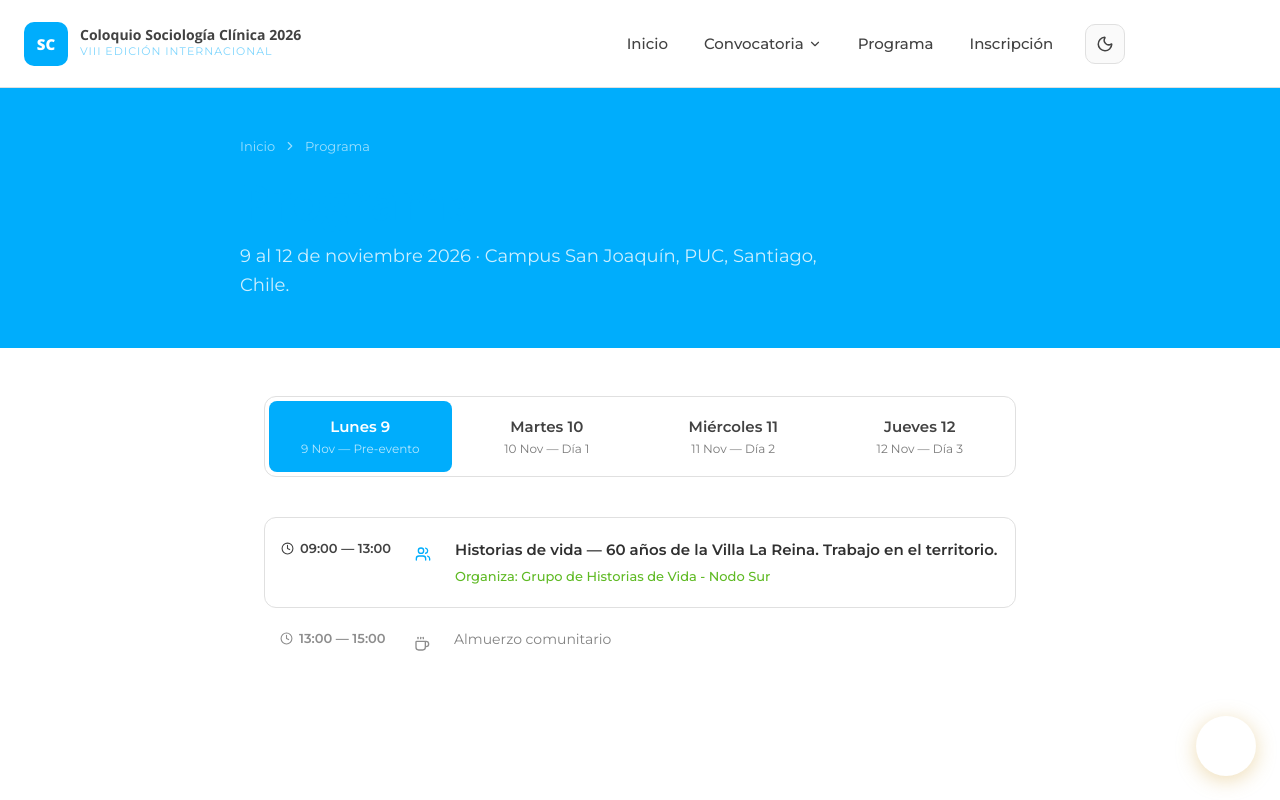
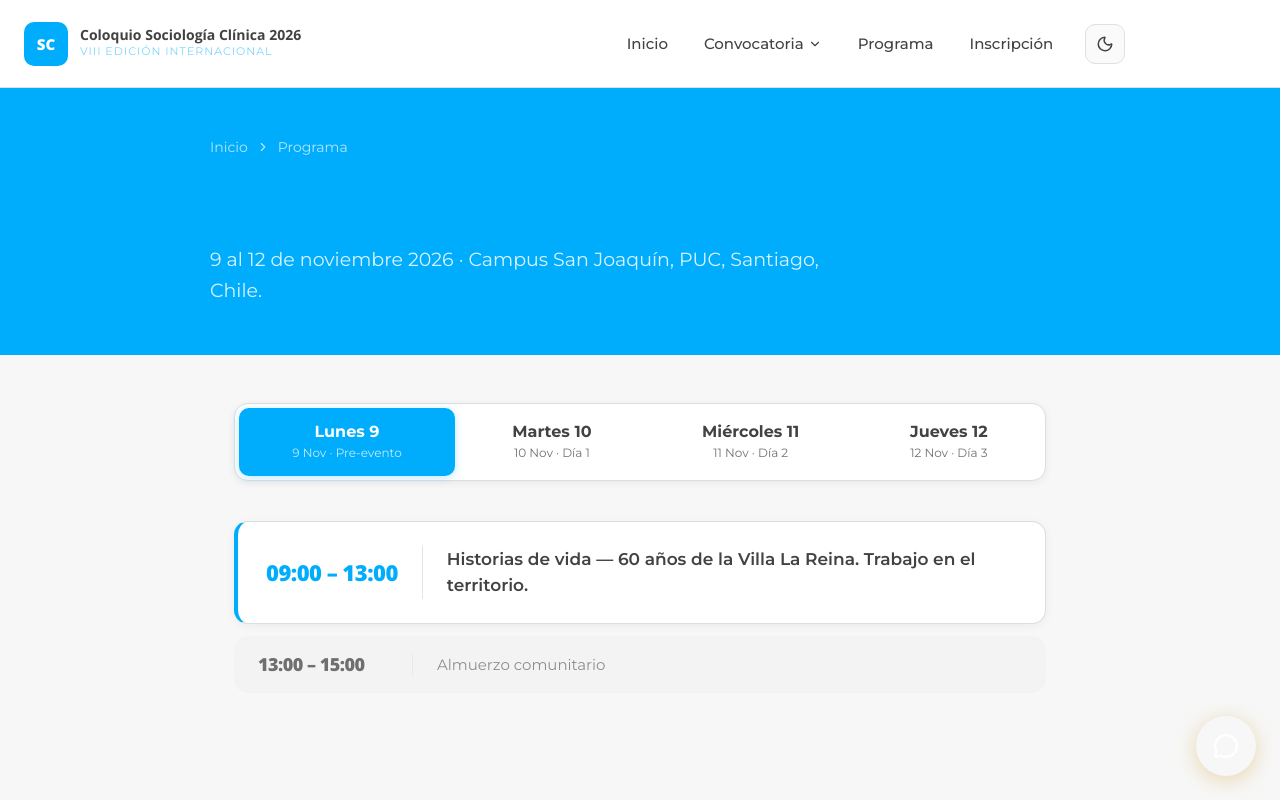
Before and after one commit to NCM08/coloquio-puc, a Next.js app: page /programa in a window 1280 px wide. Shown: the top 800 px of the page. Built offline with nearby package versions, Linux system fonts and the light colour scheme.

Commit message:
Paso 1: Implementación de la página Programa con diseño de pestañas (Tabs) y datos reales
Co-Authored-By: Claude Sonnet 4.6 <noreply@anthropic.com>

```diff
--- a/app/programa/page.tsx
+++ b/app/programa/page.tsx
@@ -7,136 +7,212 @@
 import { useState } from "react";
 import { useTheme } from "@/components/ThemeProvider";
 import Link from "next/link";
-import { ChevronRight, Clock, MapPin, Mic, Coffee, Users } from "lucide-react";
+import { ChevronRight } from "lucide-react";
 
-const DAYS = [
-    { label: "Lunes 9", date: "9 Nov — Pre-evento" },
-    { label: "Martes 10", date: "10 Nov — Día 1" },
-    { label: "Miércoles 11", date: "11 Nov — Día 2" },
-    { label: "Jueves 12", date: "12 Nov — Día 3" },
-];
+// ── Estructura de datos del cronograma (DDD) ─────────────────
+type EventType = "keynote" | "session" | "break" | "social";
 
 type ScheduleItem = {
   time: string;
   title: string;
-    speaker?: string;
-    location: string;
-    type: "keynote" | "session" | "break" | "social";
+  type: EventType;
 };
+
+const DAYS = [
+  { label: "Lunes 9",      subtitle: "9 Nov · Pre-evento" },
+  { label: "Martes 10",    subtitle: "10 Nov · Día 1" },
+  { label: "Miércoles 11", subtitle: "11 Nov · Día 2" },
+  { label: "Jueves 12",    subtitle: "12 Nov · Día 3" },
+];
 
 const SCHEDULE: Record<number, ScheduleItem[]> = {
   0: [
-        { time: "09:00 — 13:00", title: "Historias de vida — 60 años de la Villa La Reina. Trabajo en el territorio.", speaker: "Organiza: Grupo de Historias de Vida - Nodo Sur", location: "", type: "session" },
-        { time: "13:00 — 15:00", title: "Almuerzo comunitario", location: "", type: "break" },
+    {
+      time: "09:00 – 13:00",
+      title: "Historias de vida — 60 años de la Villa La Reina. Trabajo en el territorio.",
+      type: "session",
+    },
+    {
+      time: "13:00 – 15:00",
+      title: "Almuerzo comunitario",
+      type: "break",
+    },
   ],
   1: [
-        { time: "09:00 — 12:00", title: "Asamblea Nodo Sur (híbrida)", location: "Sala UC [por definir]", type: "session" },
-        { time: "12:00 — 14:00", title: "Almuerzo libre", location: "", type: "break" },
-        { time: "14:00 — 15:00", title: "Registro / acreditación", location: "", type: "break" },
-        { time: "15:00 — 15:30", title: "Sesión 1. Bienvenida", location: "", type: "keynote" },
-        { time: "15:30 — 18:00", title: "Sesión 2. Homenaje a Presidente RISC — Vincent de Gaulejac", speaker: "Conferencia de Vincent de Gaulejac", location: "", type: "keynote" },
-        { time: "18:00 — 20:00", title: "Cóctel de celebración", location: "", type: "social" },
+    {
+      time: "09:00 – 12:00",
+      title: "Asamblea Nodo Sur (híbrida)",
+      type: "session",
+    },
+    {
+      time: "14:00 – 15:00",
+      title: "Registro / acreditación",
+      type: "break",
+    },
+    {
+      time: "15:00 – 15:30",
+      title: "Bienvenida",
+      type: "keynote",
+    },
+    {
+      time: "15:30 – 18:00",
+      title: "Homenaje a Presidente RISC — Vincent de Gaulejac",
+      type: "keynote",
+    },
+    {
+      time: "18:00 – 20:00",
+      title: "Cóctel de celebración",
+      type: "social",
+    },
   ],
   2: [
-        { time: "09:00 — 10:30", title: "Sesión 3. Conferencia 1. \"Desintegración social en el mundo actual: acciones de resistencia y nuevos imaginarios posibles\"", speaker: "Vincent de Gaulejac, Ana María Araujo, Teresa Carreteiro y Ana Correa", location: "", type: "keynote" },
-        { time: "10:30 — 11:00", title: "Pausa. Coffee Break", location: "", type: "break" },
-        { time: "11:00 — 12:15", title: "Sesión 4. Mesas de trabajo paralelas", location: "", type: "session" },
-        { time: "12:15 — 13:00", title: "Sesión 5. Presentación de libro del grupo de Historias de vida", location: "", type: "session" },
-        { time: "13:00 — 14:30", title: "Almuerzo", location: "", type: "break" },
-        { time: "14:30 — 16:00", title: "Sesión 6. Mesas de trabajo paralelas", location: "", type: "session" },
-        { time: "16:00 — 16:30", title: "Pausa. Coffee Break", location: "", type: "break" },
-        { time: "16:30 — 18:00", title: "Sesión 7. Conferencia 2. \"Transmisión de la Sociología Clínica y la Psicosociología latinoamericana de cara a la desintegración social\"", speaker: "Un representante por país: Argentina, Brasil, Chile, Colombia, España, México y Uruguay", location: "", type: "keynote" },
-        { time: "20:00", title: "Cena típica (inscripción voluntaria)", location: "", type: "social" },
+    {
+      time: "09:00 – 10:30",
+      title: "Conferencia 1 · \"Desintegración social en el mundo actual: acciones de resistencia y nuevos imaginarios posibles\"",
+      type: "keynote",
+    },
+    {
+      time: "11:00 – 12:15",
+      title: "Mesas de trabajo paralelas",
+      type: "session",
+    },
+    {
+      time: "16:30 – 18:00",
+      title: "Conferencia 2 · \"Transmisión de la Sociología Clínica y la Psicosociología latinoamericana de cara a la desintegración social\"",
+      type: "keynote",
+    },
+    {
+      time: "20:00",
+      title: "Cena típica (inscripción voluntaria)",
+      type: "social",
+    },
   ],
   3: [
-        { time: "09:00 — 10:30", title: "Sesión 8. Conferencia 3. \"Reconfigurando el vínculo universitario y escolar\"", speaker: "Dariela Sharim, Fernando Yzaguirre, María Aparecida Penso", location: "", type: "keynote" },
-        { time: "10:30 — 11:00", title: "Pausa. Coffee Break", location: "", type: "break" },
-        { time: "11:00 — 12:15", title: "Sesión 9. Mesas de trabajo paralelas", location: "", type: "session" },
-        { time: "12:15 — 13:00", title: "Sesión 10. Presentación del libro de Ana María Araujo \"Les chemins de l'exil. Les luttes d'une femme d'amérique latine\"", location: "", type: "session" },
-        { time: "13:00 — 14:30", title: "Almuerzo", location: "", type: "break" },
-        { time: "14:30 — 16:00", title: "Sesión 12. Mesas de trabajo paralelas", location: "", type: "session" },
-        { time: "16:00 — 16:30", title: "Pausa. Coffee Break", location: "", type: "break" },
-        { time: "16:30 — 18:00", title: "Sesión 11. Conferencia 4. \"Nuevas repercusiones en el mundo del trabajo\"", speaker: "Matheus, Magda Garcés y otros ponentes [por confirmar]", location: "", type: "keynote" },
-        { time: "18:00 — 20:00", title: "Convivencia", location: "UC (patios)", type: "social" },
+    {
+      time: "09:00 – 10:30",
+      title: "Conferencia 3 · \"Reconfigurando el vínculo universitario y escolar\"",
+      type: "keynote",
+    },
+    {
+      time: "11:00 – 12:15",
+      title: "Mesas de trabajo paralelas",
+      type: "session",
+    },
+    {
+      time: "16:30 – 18:00",
+      title: "Conferencia 4 · \"Nuevas repercusiones en el mundo del trabajo\"",
+      type: "keynote",
+    },
   ],
 };
 
-const TYPE_CONFIG = {
-    keynote: { icon: Mic, color: "var(--color-accent)" },
-    session: { icon: Users, color: "var(--color-primary)" },
-    break: { icon: Coffee, color: "var(--color-dark-400)" },
-    social: { icon: Users, color: "#4CAF50" },
+// Color de acento por tipo de evento
+const TYPE_ACCENT: Record<EventType, string> = {
+  keynote: "var(--color-accent)",
+  session: "var(--color-primary)",
+  break:   "var(--color-dark-300)",
+  social:  "#4CAF50",
 };
 
+// ── Componente principal ──────────────────────────────────────
 export default function ProgramaPage() {
   const { dark } = useTheme();
   const [activeDay, setActiveDay] = useState(0);
 
+  const bg          = dark ? "var(--color-dark-900)" : "#F7F7F7";
+  const cardBg      = dark ? "var(--color-dark-800)" : "#FFFFFF";
+  const borderColor = dark ? "var(--color-dark-700)" : "#DDDDDD";
+  const textPrimary = dark ? "var(--color-dark-100)" : "#424242";
+  const textSecondary = dark ? "var(--color-dark-400)" : "#6B6B6B";
+  const tabBg       = dark ? "var(--color-dark-800)" : "#FFFFFF";
+  const tabBorder   = dark ? "var(--color-dark-700)" : "#DDDDDD";
+
   return (
+    <div style={{ backgroundColor: bg, minHeight: "100vh", transition: "background-color 0.3s" }}>
+
+      {/* ── Encabezado ─────────────────────────────────────────── */}
       <div
         style={{
-            backgroundColor: dark ? "var(--color-dark-900)" : "var(--color-dark-50)",
-            minHeight: "100vh",
-            transition: "background-color 0.3s",
+          padding: "48px 24px",
+          backgroundColor: dark ? "var(--color-dark-800)" : "var(--color-primary)",
+          color: "#FFFFFF",
         }}
       >
-        {/* Page Header */}
-        <div style={{ padding: "48px 24px", backgroundColor: dark ? "var(--color-dark-800)" : "var(--color-primary)", color: "#FFFFFF" }}>
-            <div style={{ maxWidth: 800, margin: "0 auto" }}>
-            <div style={{ display: "flex", alignItems: "center", gap: 8, fontSize: 13, opacity: 0.6, marginBottom: 16 }}>
+        <div style={{ maxWidth: 860, margin: "0 auto" }}>
+          <div style={{ display: "flex", alignItems: "center", gap: 8, fontSize: 14, opacity: 0.7, marginBottom: 16 }}>
             <Link href="/" style={{ color: "#fff", textDecoration: "none" }}>Inicio</Link>
             <ChevronRight size={14} />
             <span>Programa</span>
           </div>
-            <h1 style={{ fontFamily: "var(--font-display)", fontSize: "clamp(32px, 5vw, 48px)", fontWeight: 700, marginBottom: 12 }}>
+          <h1
+            style={{
+              fontFamily: "var(--font-display)",
+              fontSize: "clamp(32px, 5vw, 48px)",
+              fontWeight: 700,
+              marginBottom: 12,
+            }}
+          >
             Programa
           </h1>
-            <p style={{ fontSize: 18, opacity: 0.8, maxWidth: 600, lineHeight: 1.6 }}>
+          <p style={{ fontSize: 19, opacity: 0.85, maxWidth: 620, lineHeight: 1.65 }}>
             9 al 12 de noviembre 2026 · Campus San Joaquín, PUC, Santiago, Chile.
           </p>
         </div>
       </div>
 
-        <div style={{ maxWidth: 800, margin: "0 auto", padding: "48px 24px" }}>
-            {/* Day tabs */}
+      {/* ── Contenido principal ────────────────────────────────── */}
+      <div style={{ maxWidth: 860, margin: "0 auto", padding: "48px 24px" }}>
+
+        {/* ── Pestañas de días ───────────────────────────────────── */}
         <div
           style={{
             display: "flex",
             gap: 4,
             marginBottom: 40,
             padding: 4,
-                borderRadius: 12,
-                backgroundColor: dark ? "var(--color-dark-800)" : "#FFFFFF",
-                border: `1px solid ${dark ? "var(--color-dark-700)" : "var(--color-dark-100)"}`,
+            borderRadius: 14,
+            backgroundColor: tabBg,
+            border: `1px solid ${tabBorder}`,
+            boxShadow: dark ? "none" : "0 2px 8px rgba(0,0,0,0.06)",
+            flexWrap: "wrap",
           }}
         >
-            {DAYS.map((day, index) => (
+          {DAYS.map((day, index) => {
+            const isActive = activeDay === index;
+            return (
               <button
                 key={index}
                 onClick={() => setActiveDay(index)}
                 style={{
-                    flex: 1,
-                    padding: "14px 16px",
-                    borderRadius: 8,
+                  flex: "1 1 auto",
+                  padding: "14px 20px",
+                  borderRadius: 10,
                   border: "none",
                   cursor: "pointer",
                   fontFamily: "var(--font-body)",
                   transition: "all 0.2s",
-                    backgroundColor: activeDay === index ? (dark ? "var(--color-accent)" : "var(--color-primary)") : "transparent",
-                    color: activeDay === index ? "#FFFFFF" : dark ? "var(--color-dark-400)" : "var(--color-dark-500)",
+                  backgroundColor: isActive
+                    ? dark ? "var(--color-accent)" : "var(--color-primary)"
+                    : "transparent",
+                  color: isActive
+                    ? "#FFFFFF"
+                    : dark ? "var(--color-dark-300)" : "var(--color-dark-500)",
+                  boxShadow: isActive
+                    ? dark ? "var(--shadow-accent)" : "0 2px 8px rgba(0,173,252,0.25)"
+                    : "none",
                 }}
               >
-                <div style={{ fontSize: 15, fontWeight: 600 }}>{day.label}</div>
-                <div style={{ fontSize: 12, opacity: 0.7 }}>{day.date}</div>
+                <div style={{ fontSize: 16, fontWeight: 700, lineHeight: 1.2 }}>{day.label}</div>
+                <div style={{ fontSize: 12, opacity: 0.75, marginTop: 2 }}>{day.subtitle}</div>
               </button>
-            ))}
+            );
+          })}
         </div>
 
-            {/* Schedule items */}
-            <div style={{ display: "flex", flexDirection: "column", gap: 8 }}>
+        {/* ── Tarjetas de eventos ────────────────────────────────── */}
+        <div style={{ display: "flex", flexDirection: "column", gap: 12 }}>
           {SCHEDULE[activeDay].map((item, index) => {
-                const config = TYPE_CONFIG[item.type];
-                const Icon = config.icon;
+            const accent = TYPE_ACCENT[item.type];
             const isBreak = item.type === "break";
 
             return (
@@ -144,73 +220,66 @@ export default function ProgramaPage() {
                 key={index}
                 style={{
                   display: "flex",
-                    gap: 16,
-                    padding: isBreak ? "12px 16px" : "20px 16px",
-                    borderRadius: 12,
+                  alignItems: "center",
+                  gap: 24,
+                  padding: isBreak ? "16px 24px" : "24px 28px",
+                  borderRadius: 14,
                   backgroundColor: isBreak
-                        ? "transparent"
-                        : dark ? "var(--color-dark-800)" : "#FFFFFF",
-                    border: isBreak
-                        ? "none"
-                        : `1px solid ${dark ? "var(--color-dark-700)" : "var(--color-dark-100)"}`,
-                    opacity: isBreak ? 0.6 : 1,
-                    alignItems: "flex-start",
+                    ? dark ? "rgba(255,255,255,0.03)" : "rgba(0,0,0,0.025)"
+                    : cardBg,
+                  border: `1px solid ${isBreak ? "transparent" : borderColor}`,
+                  borderLeft: `4px solid ${accent}`,
+                  boxShadow: isBreak || dark ? "none" : "0 2px 10px rgba(0,0,0,0.05)",
+                  opacity: isBreak ? 0.75 : 1,
+                  transition: "all 0.2s",
                 }}
               >
-                    {/* Time */}
-                    <div style={{ minWidth: 110, flexShrink: 0 }}>
-                    <div style={{
-                        display: "flex", alignItems: "center", gap: 6,
-                        fontSize: 13, fontWeight: 600,
-                        color: dark ? "var(--color-dark-400)" : "var(--color-dark-500)",
-                    }}>
-                        <Clock size={13} />
+                {/* ── Hora (grande y en negrita) ─── */}
+                <div
+                  style={{
+                    minWidth: 130,
+                    flexShrink: 0,
+                    fontFamily: "var(--font-display)",
+                    fontSize: isBreak ? 18 : 22,
+                    fontWeight: 800,
+                    color: accent,
+                    lineHeight: 1.2,
+                    letterSpacing: "-0.5px",
+                  }}
+                >
                   {item.time}
                 </div>
-                    </div>
 
-                    {/* Icon */}
+                {/* ── Separador vertical ─── */}
                 <div
                   style={{
-                        width: 32,
-                        height: 32,
-                        borderRadius: 8,
-                        backgroundColor: dark ? "rgba(255,255,255,0.05)" : "var(--color-dark-50)",
-                        display: "flex",
-                        alignItems: "center",
-                        justifyContent: "center",
+                    width: 1,
+                    alignSelf: "stretch",
+                    backgroundColor: dark ? "var(--color-dark-700)" : "#E5E5E5",
                     flexShrink: 0,
                   }}
+                />
+
+                {/* ── Título del evento ─── */}
+                <div style={{ flex: 1 }}>
+                  <p
+                    style={{
+                      fontFamily: "var(--font-body)",
+                      fontSize: isBreak ? 15 : 17,
+                      fontWeight: isBreak ? 400 : 600,
+                      color: isBreak ? textSecondary : textPrimary,
+                      margin: 0,
+                      lineHeight: 1.55,
+                    }}
                   >
-                    <Icon size={16} style={{ color: config.color }} />
-                    </div>
-
-                    {/* Content */}
-                    <div style={{ flex: 1 }}>
-                    <p style={{
-                        fontSize: isBreak ? 14 : 15,
-                        fontWeight: isBreak ? 400 : 600,
-                        color: dark ? "var(--color-dark-200)" : "var(--color-dark-700)",
-                        marginBottom: item.speaker ? 4 : 0,
-                    }}>
                     {item.title}
                   </p>
-                    {item.speaker && (
-                        <p style={{ fontSize: 13, color: "var(--color-accent)", fontWeight: 500 }}>
-                        {item.speaker}
-                        </p>
-                    )}
-                    {item.location && (
-                        <div style={{ display: "flex", alignItems: "center", gap: 4, marginTop: 4, fontSize: 12, color: dark ? "var(--color-dark-500)" : "var(--color-dark-400)" }}>
-                        <MapPin size={11} />
-                        {item.location}
-                        </div>
-                    )}
                 </div>
               </div>
             );
           })}
         </div>
+
       </div>
     </div>
   );
```
Lines whose indentation alone changed are shown as unchanged.
